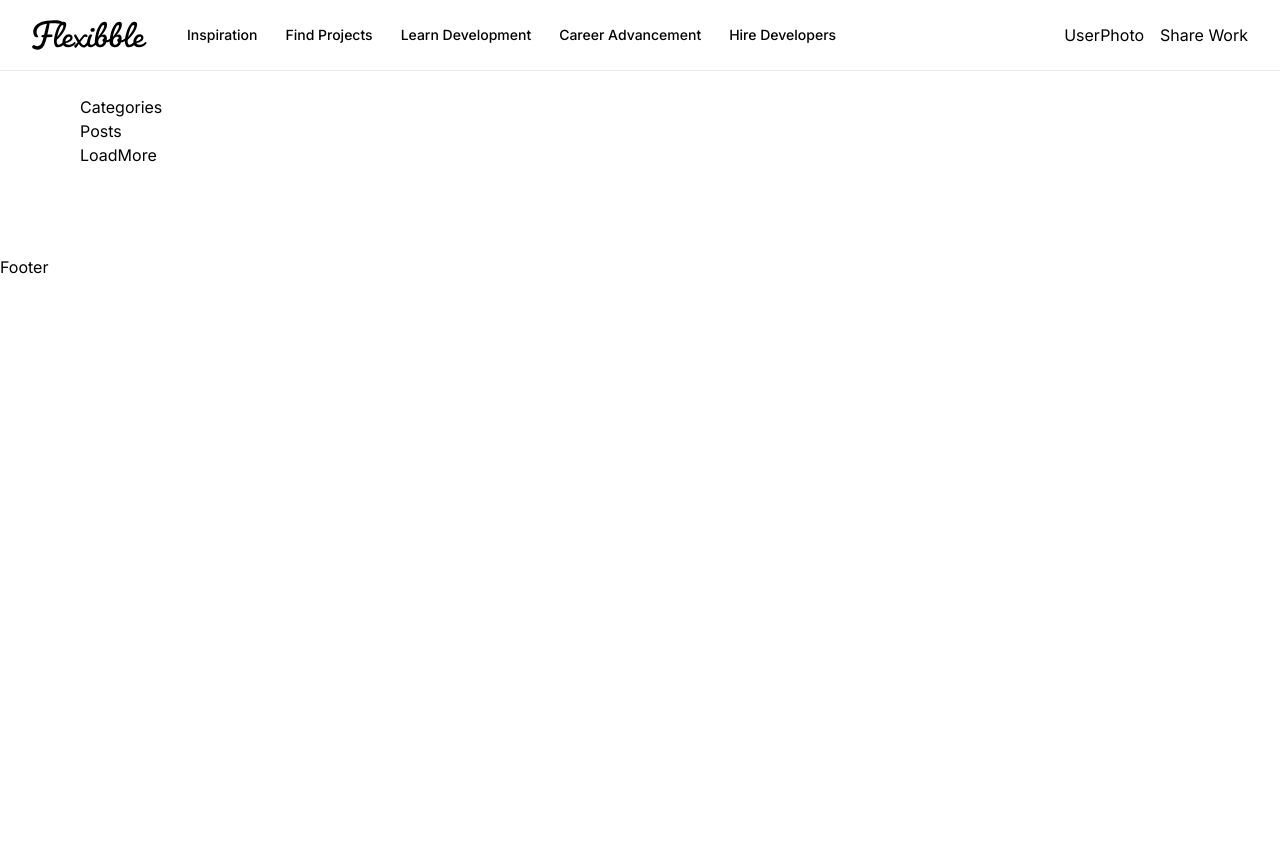
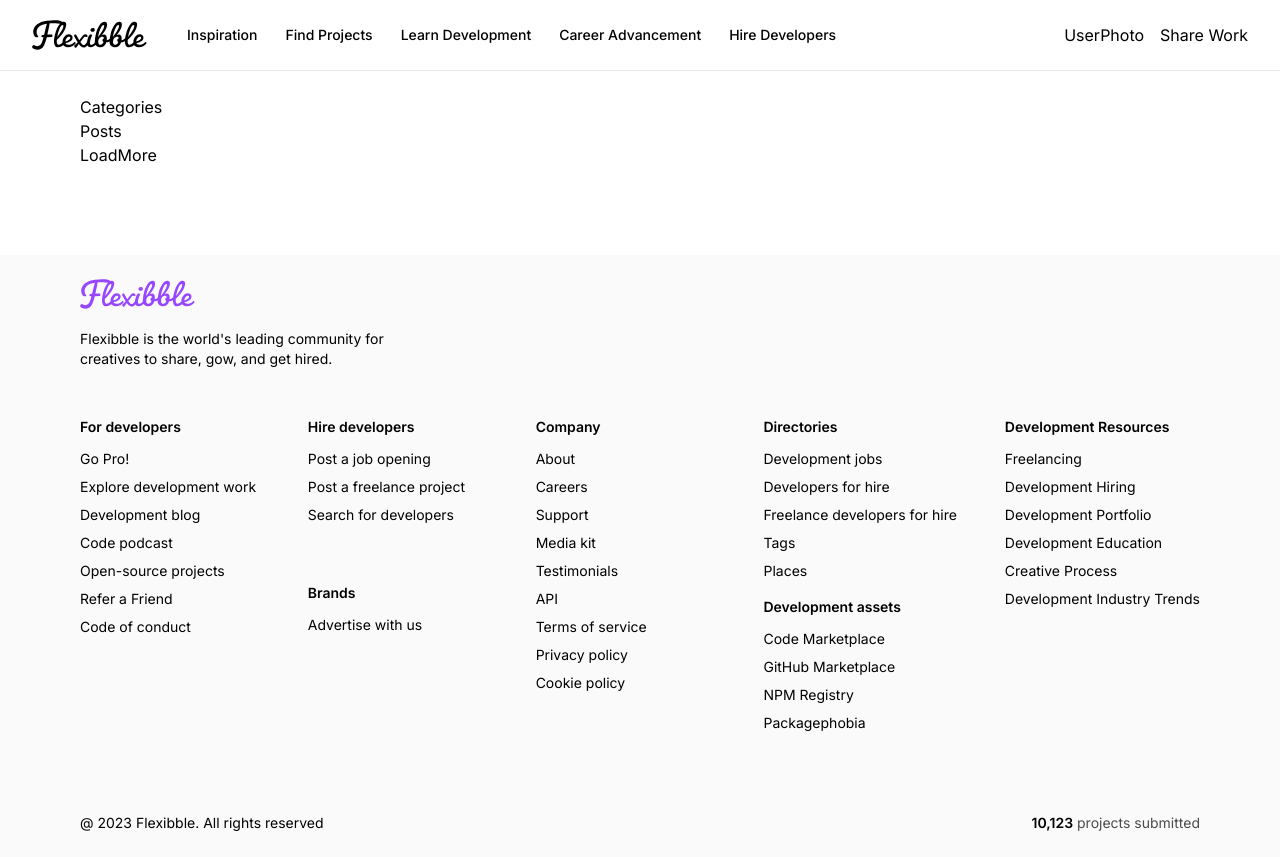
Before and after one commit to devPro0330/grafbase_flexibble, a Next.js app: page / in a window 1280 px wide. Before the commit the page ends 800 px from the top, so only its background shows below. Built offline with nearby package versions, Linux system fonts and the light colour scheme.

Commit message:
built footer & configed grafbase

```diff
--- a/components/Footer.tsx
+++ b/components/Footer.tsx
@@ -1,7 +1,92 @@
+import { footerLinks } from "@/constants";
+import Image from "next/image";
+import Link from "next/link";
 import React from "react";
 
+type ColumnProps = {
+  title: string;
+  links: Array<string>;
+};
+
+const FooterColumn = ({ title, links }: ColumnProps) => (
+  <div className="footer_column">
+    <h4 className="font-semibold">{title}</h4>
+    <ul className="flex flex-col gap-2 font-normal">
+      {links.map((link) => (
+        <Link href="/" key={link}>
+          {link}
+        </Link>
+      ))}
+    </ul>
+  </div>
+);
+
 const Footer = () => {
-  return <div>Footer</div>;
+  return (
+    <footer className="flexStart footer">
+      <div className="flex flex-col w-full gap-12">
+        <div className="flex flex-col items-start">
+          <Image
+            src="/logo-purple.svg"
+            width={115}
+            height={38}
+            alt="Flessible"
+          />
+
+          <p className="max-w-xs mt-5 text-sm font-normal text-start">
+            Flexibble is the world's leading community for creatives to share,
+            gow, and get hired.
+          </p>
+        </div>
+        <div className="flex flex-wrap gap-12">
+          <FooterColumn
+            title={footerLinks[0].title}
+            links={footerLinks[0].links}
+          />
+
+          <div className="flex flex-col flex-1 gap-4">
+            <FooterColumn
+              title={footerLinks[1].title}
+              links={footerLinks[1].links}
+            />
+            <FooterColumn
+              title={footerLinks[2].title}
+              links={footerLinks[2].links}
+            />
+          </div>
+
+          <FooterColumn
+            title={footerLinks[3].title}
+            links={footerLinks[3].links}
+          />
+
+          <div className="flex flex-col flex-1 gap-4">
+            <FooterColumn
+              title={footerLinks[4].title}
+              links={footerLinks[4].links}
+            />
+            <FooterColumn
+              title={footerLinks[5].title}
+              links={footerLinks[5].links}
+            />
+          </div>
+
+          <FooterColumn
+            title={footerLinks[6].title}
+            links={footerLinks[6].links}
+          />
+        </div>
+      </div>
+
+      <div className="flexBetween footer_copyright">
+        <p>@ 2023 Flexibble. All rights reserved</p>
+        <p className="text-gray">
+          <span className="font-semibold text-black">10,123</span> projects
+          submitted
+        </p>
+      </div>
+    </footer>
+  );
 };
 
 export default Footer;
```
Also changed, not shown: grafbase/grafbase.config.ts (added, +28 -0 lines), 1 other file (tests, documents, lock files or other folders).
